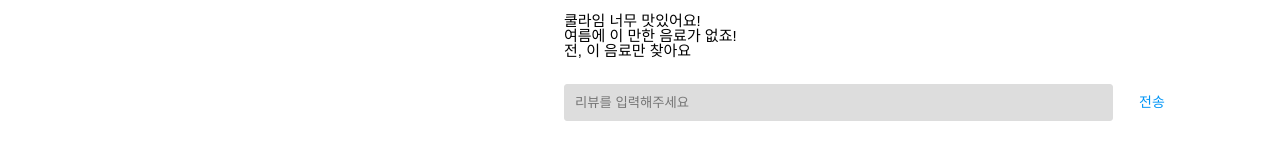
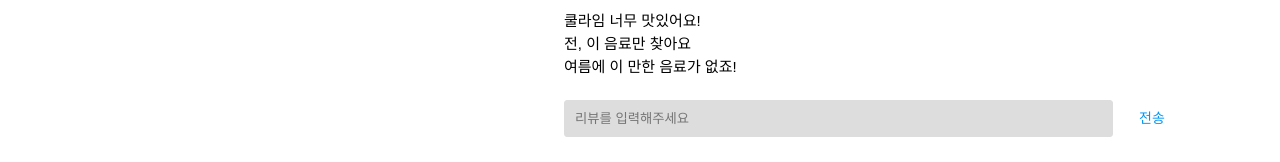
Before and after one commit to songmiO/Ssongbucks, a React app: page /detail in a window 1280 px wide. Shown: the part 646-808 px from the top of the page. Built offline with nearby package versions, Linux system fonts and the light colour scheme.

Commit message:
Modify: 6차 코드 리뷰 반영완료

```diff
--- a/src/pages/Detail/DetailReview.js
+++ b/src/pages/Detail/DetailReview.js
@@ -12,11 +12,11 @@ class DetailReview extends Component {
         },
         {
           id: 2,
-          content: '여름에 이 만한 음료가 없죠!',
+          content: '전, 이 음료만 찾아요',
         },
         {
           id: 3,
-          content: '전, 이 음료만 찾아요',
+          content: '여름에 이 만한 음료가 없죠!',
         },
       ],
       reviewContents: '',
@@ -29,7 +29,6 @@ class DetailReview extends Component {
 
   addReview = () => {
     this.setState(state => ({
-      ...state,
       reviewList: [
         ...state.reviewList,
         {
@@ -37,11 +36,8 @@ class DetailReview extends Component {
           content: state.reviewContents,
         },
       ],
+      reviewContents: '',
     }));
-  };
-
-  clickEvent = () => {
-    this.addReview();
   };
 
   render() {
@@ -66,7 +62,7 @@ class DetailReview extends Component {
             onChange={this.getTextValue}
             value={this.state.reviewContents}
           />
-          <button className="reviewClickBtn" onClick={this.clickEvent}>
+          <button className="reviewClickBtn" onClick={this.addReview}>
             전송
           </button>
         </div>
--- a/src/pages/Detail/DetailReview.scss
+++ b/src/pages/Detail/DetailReview.scss
@@ -11,6 +11,7 @@
 
   .list {
     li {
+      margin-top: 8px;
       font-size: 15px;
     }
   }
```
